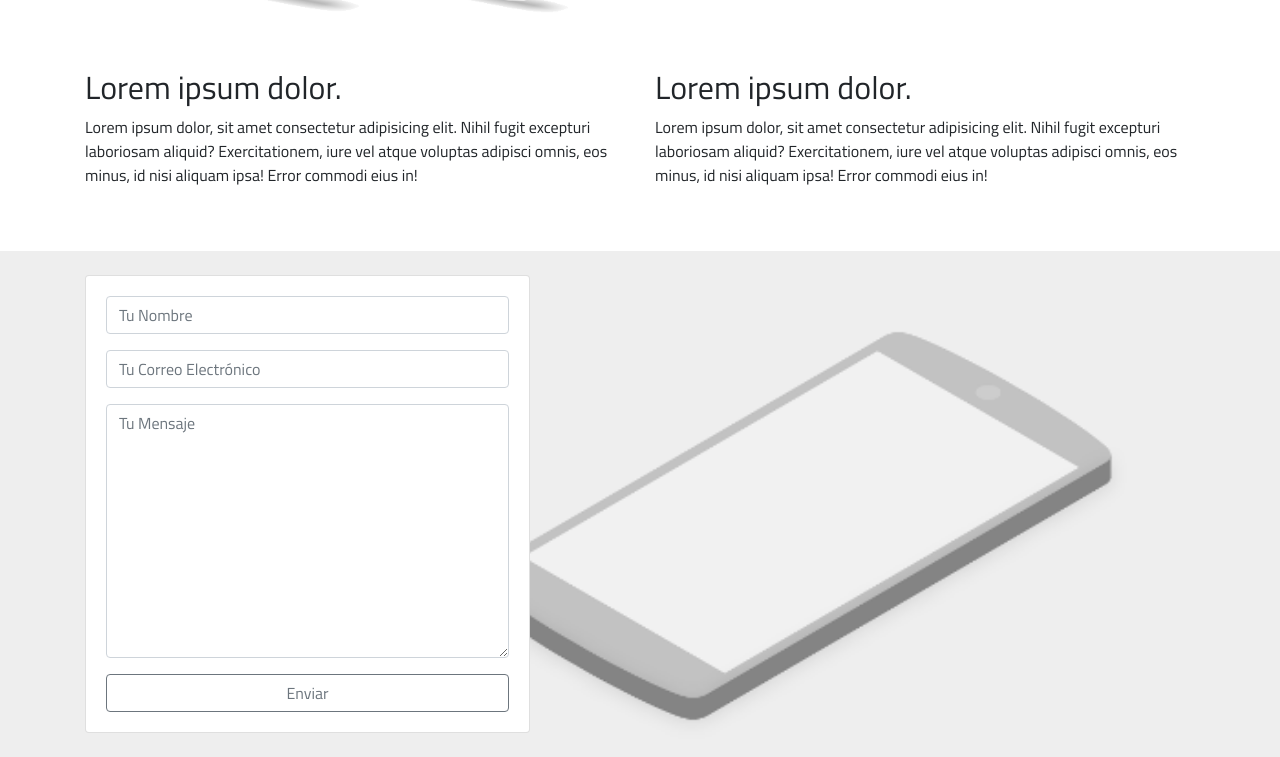
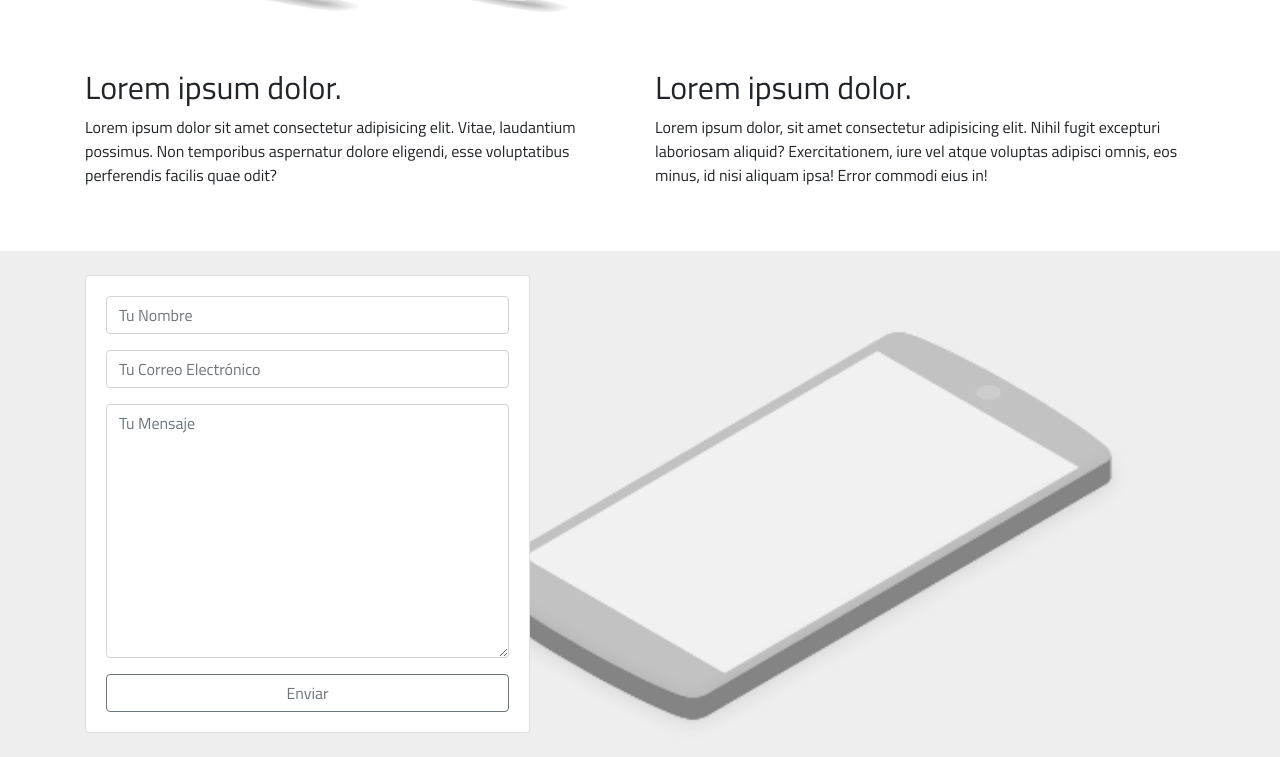
Before and after one commit to tatonitoWeb02/Smartphone-Boostrap-Basico, a plain HTML site: page index.html in a window 1280 px wide. Shown: the part 1307-2064 px from the top of the page. Drawn offline with nearby package versions, Linux system fonts and the light colour scheme.

Commit message:
cambio lorem h2

```diff
--- a/index.html
+++ b/index.html
@@ -92,7 +92,7 @@
             <div class="row my-5"> <!--la clase 'my-5' para indicar margen en el eje 'y' (arriba y abajo) de 5-->
                 <div class="col-md-6">
                     <h2>Lorem ipsum dolor.</h2>
-                    <p>Lorem ipsum dolor, sit amet consectetur adipisicing elit. Nihil fugit excepturi laboriosam aliquid? Exercitationem, iure vel atque voluptas adipisci omnis, eos minus, id nisi aliquam ipsa! Error commodi eius in!</p>
+                    <p>Lorem ipsum dolor sit amet consectetur adipisicing elit. Vitae, laudantium possimus. Non temporibus aspernatur dolore eligendi, esse voluptatibus perferendis facilis quae odit?</p>
                 </div>
                 <div class="col-md-6">
                     <h2>Lorem ipsum dolor.</h2>
```
